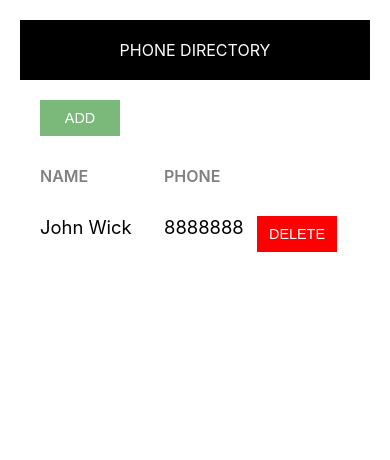
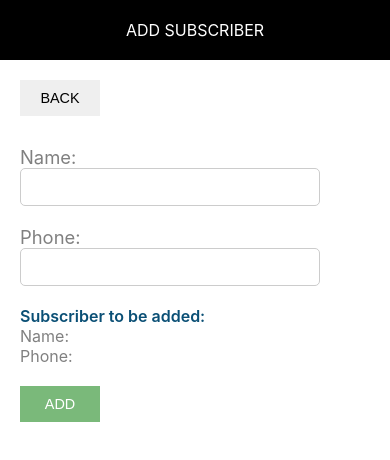
Before and after one commit to ethanhunt15/phone-directory, a React (Create React App) app: page / in a window 390 px wide. Shown: the top 460 px of the page. Built offline with nearby package versions, Linux system fonts and the light colour scheme.

Commit message:
Refactored code and added 'PhoneDirectory' as smart component

```diff
--- a/src/AddSubcriber.js
+++ b/src/AddSubscriber.js
@@ -12,7 +12,6 @@ class AddSubscriber extends Component
             name: '',
             phone: ''
         }
-
     }
 
     inputChangedHandler = (e) =>{
@@ -21,13 +20,18 @@ class AddSubscriber extends Component
         this.setState(state)
     }
 
+    onFormSubmitted = (e) => {
+        e.preventDefault();
+        this.props.addSubscriberHandler(this.state);
+        this.setState({id:0, name:'', phone:''});
+    }
     render()
     {
         return <div>
                 <Header heading="Add Subscriber" />
                 <div className="component-body-container" >
                     <button className="custom-btn">Back</button>
-                    <form className="subscriber-form">
+                    <form className="subscriber-form" onSubmit = {this.onFormSubmitted.bind(this)}>
                         <label htmlFor="name" className="label-control">Name: </label> <br />
                         <input id="name" type="text" className="input-control" name="name" onChange={this.inputChangedHandler}/><br /><br />
                         <label htmlFor="phone" className="label-control">Phone: </label> <br />
--- /dev/null
+++ b/src/PhoneDirectory.js
@@ -0,0 +1,36 @@
+import React, { Component } from 'react'
+import AddSubscriber from './AddSubscriber'
+
+class PhoneDirectory extends Component{
+
+    constructor()
+    {
+        super();
+        this.state ={
+            subscribersList:[]
+        }
+    }
+
+    addSubscriberHandler = (newSubscriber) => {
+        console.log("PhoneDirectory:: addSubscriberHandler");
+        let subscriberList = this.state.subscribersList;
+        if(subscriberList.length > 0)
+        {
+            newSubscriber.id = subscriberList[subscriberList.length - 1].id+ 1;
+        }
+        else{
+            newSubscriber.id = 1;
+        }
+        subscriberList.push(newSubscriber);
+        this.setState({subscriberList: subscriberList});
+        console.log("PhoneDirectory:: ", this.state);
+    }
+    render()
+    {
+     return (
+         <AddSubscriber addSubscriberHandler = {this.addSubscriberHandler}/>
+     )
+    }
+}
+
+export default PhoneDirectory
--- a/src/App.css
+++ b/src/ShowSubscriber.css
@@ -1,7 +1,7 @@
 
 .delete-btn {
-    background: red;
-    color: #fff;
+    background: fa9c9c;
+    color: #000;
 }
 
 .grid-container {
--- a/src/App.js
+++ b/src/ShowSubscriber.js
@@ -1,7 +1,7 @@
 import React,{Component} from 'react';
 import ReactDOM from 'react-dom';
 import Header from './Header'
-import './App.css'
+import './ShowSubscriber.css'
 
 // function App() {
 //   return (
--- a/src/index.js
+++ b/src/index.js
@@ -1,14 +1,15 @@
 import React from 'react';
 import ReactDOM from 'react-dom';
 import './index.css';
-import App from './App';
+import ShowSubscriber from './ShowSubscriber';
 import * as serviceWorker from './serviceWorker';
-import AddSubscriber from './AddSubcriber';
+import AddSubscriber from './AddSubscriber';
+import PhoneDirectory from './PhoneDirectory'
 import "./common/common.css"
 
 ReactDOM.render(
   <React.StrictMode>
-    <App />
+    <PhoneDirectory />
     {/* <AddSubscriber /> */}
   </React.StrictMode>,
   document.getElementById('root')
```
